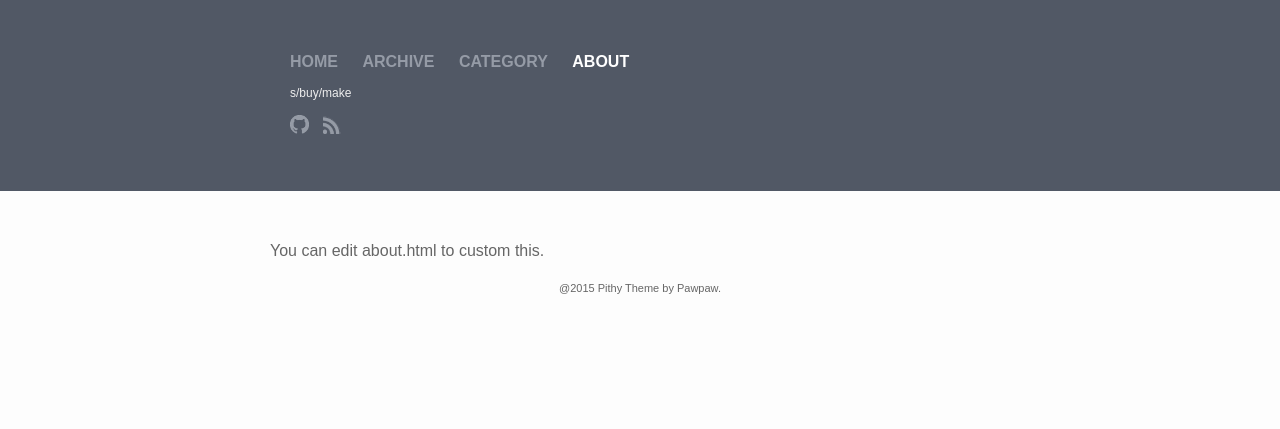
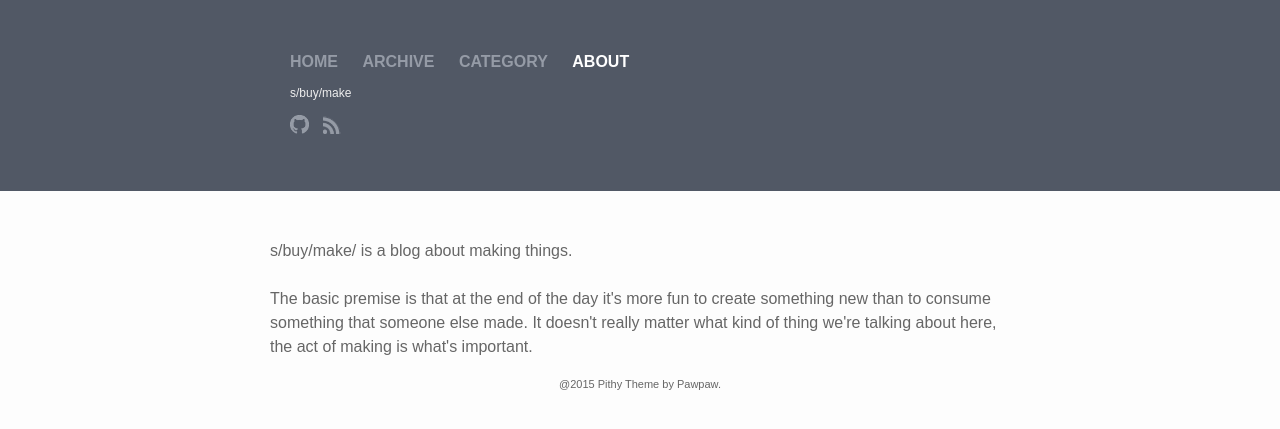
Before and after one commit to hinnefe2/hinnefe2.github.io, a Jekyll site: the page built from about.html, in a window 1280 px wide. Shown: the top 429 px of the page. Built offline with Jekyll 4.4.1, drawn with Linux system fonts in a browser that asks for light colours.

Commit message:
updating About section

```diff
--- a/about.html
+++ b/about.html
@@ -4,5 +4,11 @@ layout: default
 
 <div class="about">
 <br>
-You can edit about.html to custom this.
+s/buy/make/ is a blog about making things.
+<br>
+<br>
+The basic premise is that at the end of the day it's more fun to
+create something new than to consume something that someone else made.
+It doesn't really matter what kind of thing we're talking about here,
+the act of making is what's important.
 </div>
```
